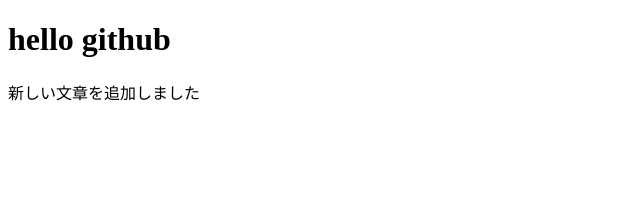
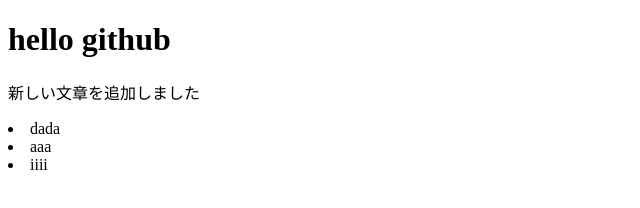
Before and after one commit to masatonarit/cv_58ki, a plain HTML site: page index.html in a window 1280 px wide. Shown: the whole page, without its empty margins (0-640 px from the left). Drawn offline with Linux system fonts and the light colour scheme.

Commit message:
Update index.html

```diff
--- a/index.html
+++ b/index.html
@@ -8,5 +8,8 @@
 <body>
     <h1>hello github</h1>
     <p>新しい文章を追加しました</p>
+    <li>dada</li>
+    <li>aaa</li>
+    <li>iiii</li>
 </body>
 </html>
```
